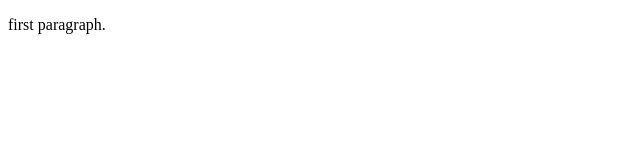
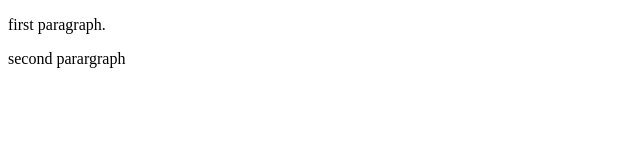
Before and after one commit to mahorner/learning-git, a plain HTML site: page index.html in a window 1280 px wide. Shown: the whole page, without its empty margins (0-640 px from the left). Drawn offline with Linux system fonts and the light colour scheme.

Commit message:
added second paragraph

```diff
--- a/index.html
+++ b/index.html
@@ -5,5 +5,6 @@
 </head>
 <body>
   <p>first paragraph.</p>
+  <p>second parargraph</p>
 </body>
 </html>
```
